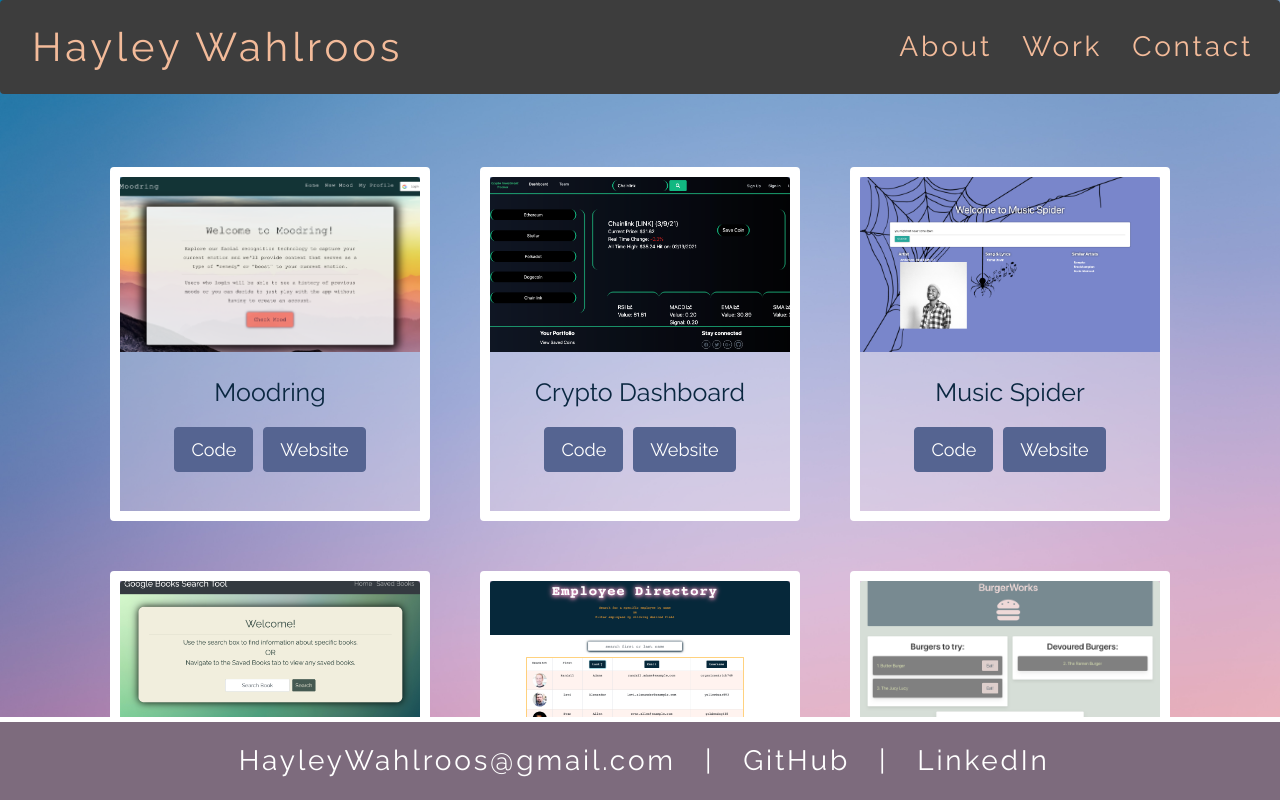
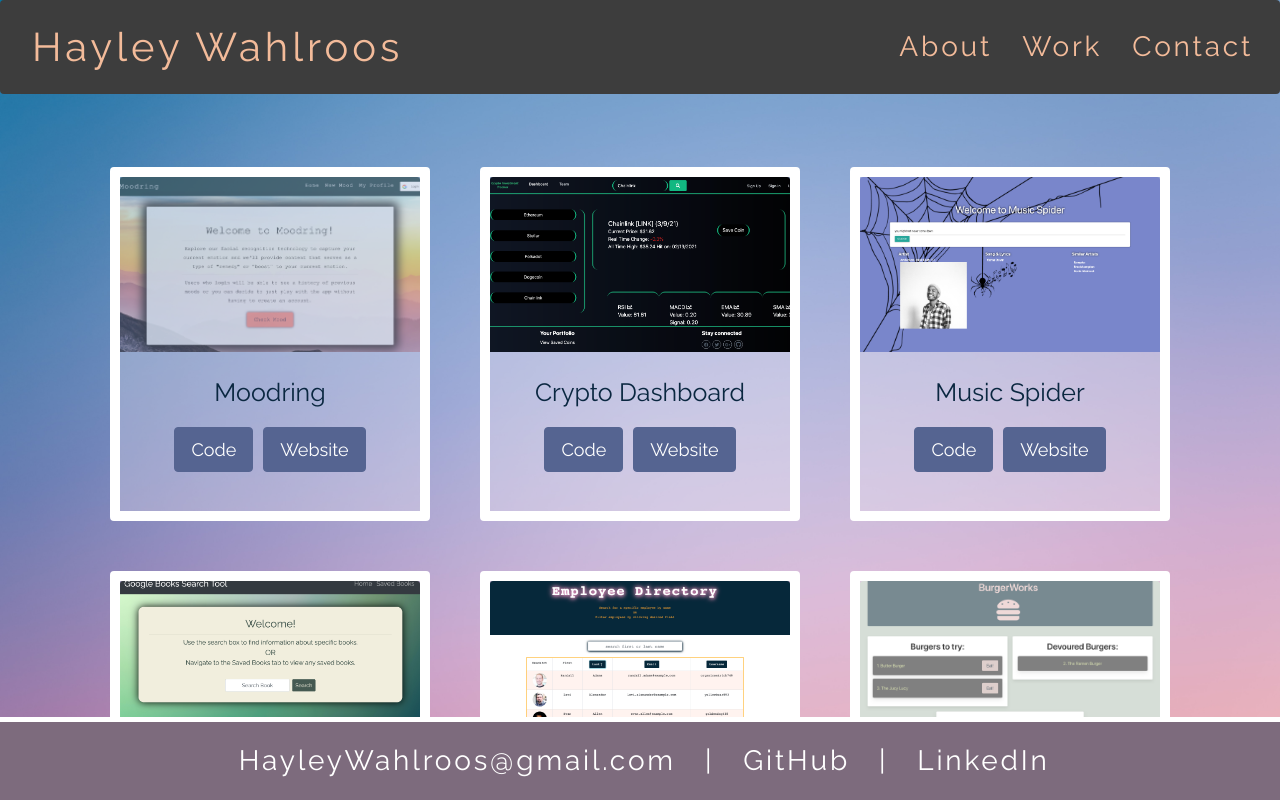
Before and after one commit to haywah27/react-portfolio, a React (Create React App) app: page /work in a window 1280 px wide. In both pictures the pointer is over the picture 270 px from the left and 264 px from the top of the page. Shown: the top 800 px of the page. Built offline with nearby package versions, Linux system fonts and the light colour scheme.

Commit message:
adding hover feature on work card image  to encourage click

```diff
--- a/src/components/Card/workCard.css
+++ b/src/components/Card/workCard.css
@@ -72,3 +72,7 @@
   background-color: #af749b !important;
   border-color: #af749b !important;
 }
+
+.image:hover {
+  opacity: 60%;
+}
```
